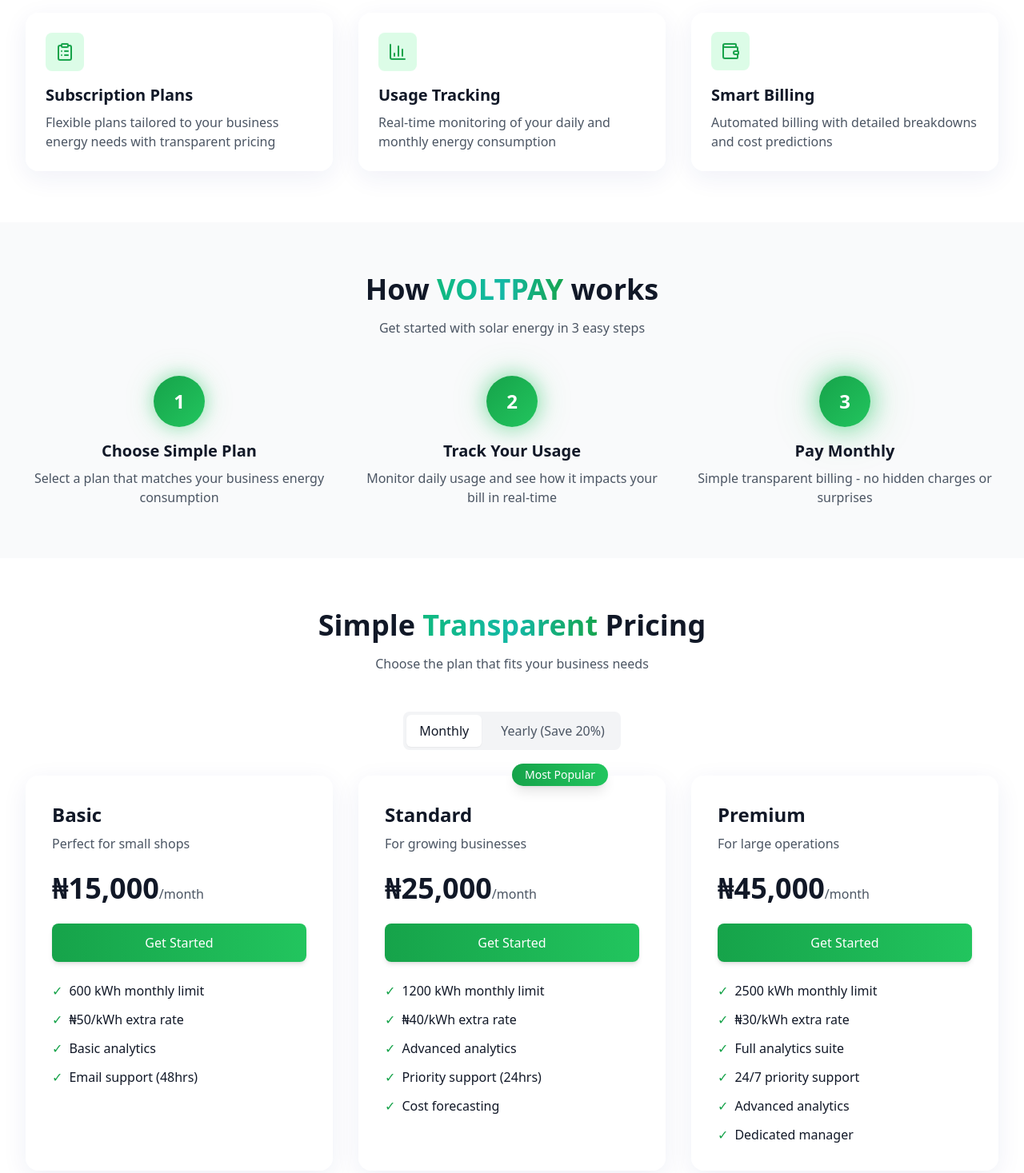
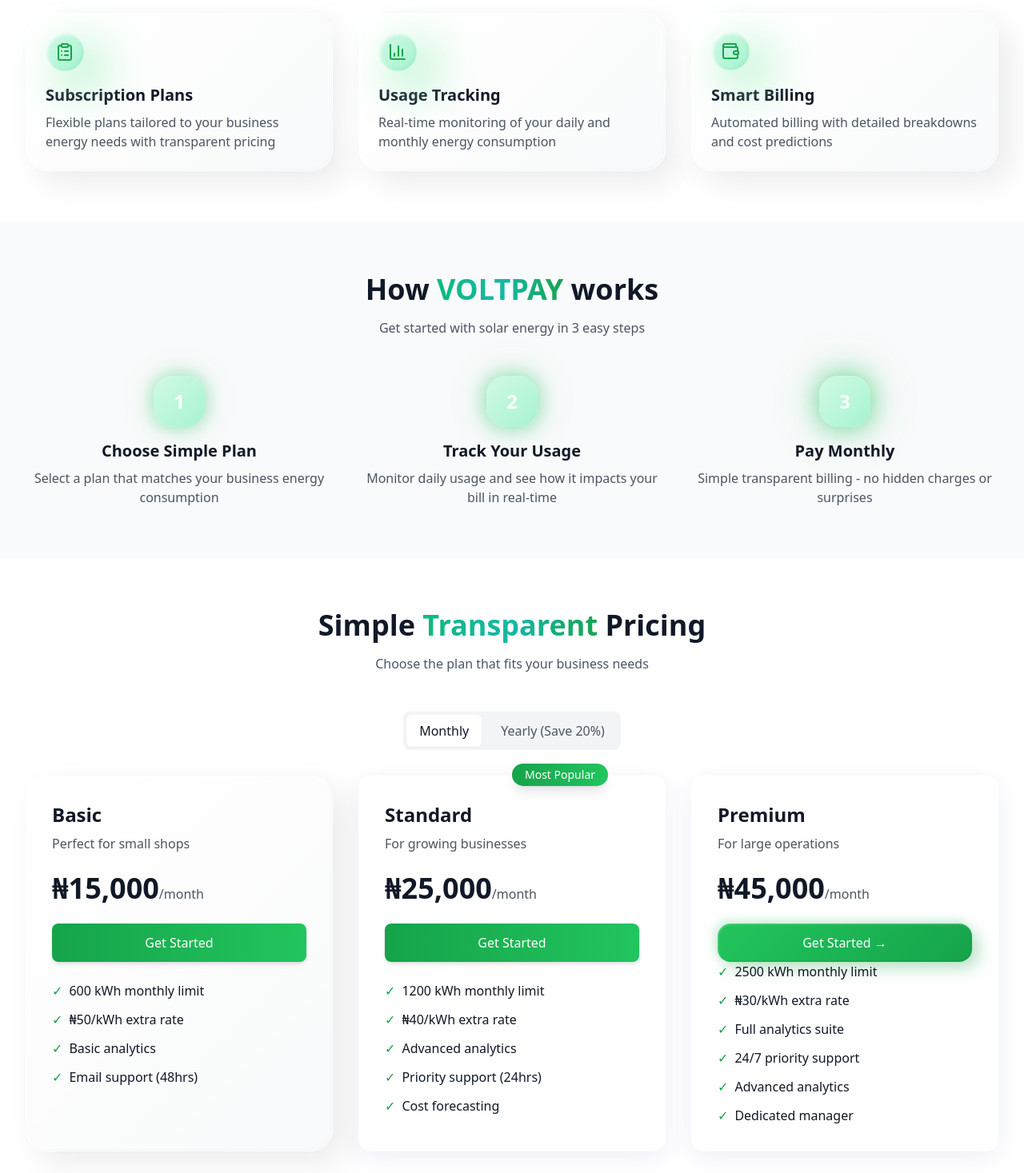
Before and after one commit to stephenmayowa112/buildathon, a Next.js app: page / in a window 1280 px wide. Shown: the part 1330-2797 px from the top of the page at 80% size. Built offline with nearby package versions, Linux system fonts and the light colour scheme; no server answers.

Commit message:
feat: set up initial Next.js project structure including a comprehensive landing page, authentication, and dashboard.

```diff
--- a/app/globals.css
+++ b/app/globals.css
@@ -49,6 +49,105 @@
     backdrop-filter: blur(12px);
     -webkit-backdrop-filter: blur(12px);
     border: 1px solid rgba(22, 163, 74, 0.2);
+  }
+
+  /* Claymorphism utilities */
+  .clay {
+    background: linear-gradient(135deg, #f5f7fa 0%, #e8ecf1 100%);
+    border-radius: 24px;
+    box-shadow:
+      20px 20px 60px #d1d5db,
+      -20px -20px 60px #ffffff,
+      inset 2px 2px 4px rgba(255, 255, 255, 0.8),
+      inset -2px -2px 4px rgba(0, 0, 0, 0.05);
+  }
+
+  .clay-pressed {
+    background: linear-gradient(135deg, #e8ecf1 0%, #f5f7fa 100%);
+    border-radius: 24px;
+    box-shadow:
+      inset 8px 8px 16px #d1d5db,
+      inset -8px -8px 16px #ffffff;
+  }
+
+  .clay-green {
+    background: linear-gradient(135deg, #d1fae5 0%, #a7f3d0 100%);
+    border-radius: 24px;
+    box-shadow:
+      20px 20px 60px #86efac,
+      -20px -20px 60px #ffffff,
+      inset 2px 2px 4px rgba(255, 255, 255, 0.9),
+      inset -2px -2px 4px rgba(34, 197, 94, 0.1);
+  }
+
+  .clay-card {
+    background: linear-gradient(135deg, #ffffff 0%, #f9fafb 100%);
+    border-radius: 28px;
+    box-shadow:
+      15px 15px 40px rgba(0, 0, 0, 0.08),
+      -15px -15px 40px rgba(255, 255, 255, 0.9),
+      inset 1px 1px 2px rgba(255, 255, 255, 0.8),
+      inset -1px -1px 2px rgba(0, 0, 0, 0.03);
+    border: 1px solid rgba(255, 255, 255, 0.8);
+  }
+
+  .clay-button {
+    background: linear-gradient(135deg, #22c55e 0%, #16a34a 100%);
+    border-radius: 16px;
+    box-shadow:
+      8px 8px 20px rgba(22, 163, 74, 0.3),
+      -4px -4px 12px rgba(34, 197, 94, 0.2),
+      inset 1px 1px 2px rgba(255, 255, 255, 0.3),
+      inset -1px -1px 2px rgba(0, 0, 0, 0.1);
+    transition: all 0.3s ease;
+  }
+
+  .clay-button:hover {
+    box-shadow:
+      12px 12px 30px rgba(22, 163, 74, 0.4),
+      -6px -6px 16px rgba(34, 197, 94, 0.3),
+      inset 1px 1px 2px rgba(255, 255, 255, 0.4),
+      inset -1px -1px 2px rgba(0, 0, 0, 0.15);
+    transform: translateY(-2px);
+  }
+
+  .clay-button:active {
+    box-shadow:
+      inset 4px 4px 12px rgba(22, 163, 74, 0.4),
+      inset -2px -2px 8px rgba(34, 197, 94, 0.2);
+    transform: translateY(0);
+  }
+
+  .clay-input {
+    background: linear-gradient(135deg, #f9fafb 0%, #ffffff 100%);
+    border-radius: 16px;
+    box-shadow:
+      inset 6px 6px 12px rgba(0, 0, 0, 0.06),
+      inset -6px -6px 12px rgba(255, 255, 255, 0.9);
+    border: 1px solid rgba(229, 231, 235, 0.8);
+  }
+
+  .clay-badge {
+    background: linear-gradient(135deg, #fef3c7 0%, #fde68a 100%);
+    border-radius: 20px;
+    box-shadow:
+      4px 4px 12px rgba(251, 191, 36, 0.2),
+      -2px -2px 8px rgba(255, 255, 255, 0.8),
+      inset 1px 1px 2px rgba(255, 255, 255, 0.6);
+  }
+
+  /* Claymorphism hover effects */
+  .clay-hover {
+    transition: all 0.3s cubic-bezier(0.4, 0, 0.2, 1);
+  }
+
+  .clay-hover:hover {
+    transform: translateY(-4px);
+    box-shadow:
+      25px 25px 70px #d1d5db,
+      -25px -25px 70px #ffffff,
+      inset 2px 2px 4px rgba(255, 255, 255, 0.9),
+      inset -2px -2px 4px rgba(0, 0, 0, 0.08);
   }
 
   /* Gradient animations */
--- a/app/layout.tsx
+++ b/app/layout.tsx
@@ -13,7 +13,7 @@
   openGraph: {
     title: "VOLTPAY - Clean Energy For Your Business",
     description: "Affordable, subscription-based solar energy solutions for businesses.",
-    url: "https://voltpay.com",
+    url: "https://voltpaybuild.vercel.app",
     siteName: "VOLTPAY",
     locale: "en_NG",
     type: "website",
--- a/app/page.tsx
+++ b/app/page.tsx
@@ -54,13 +54,13 @@
         <div className="flex gap-4 mb-12 animate-fadeInUp delay-300">
           <Link
             href="/auth/signup"
-            className="px-8 py-4 bg-gradient-to-r from-green-600 to-green-500 text-white rounded-xl font-semibold hover:from-green-700 hover:to-green-600 transition-all shadow-lg hover:shadow-xl transform hover:-translate-y-1 hover:scale-105"
+            className="px-8 py-4 clay-button text-white rounded-xl font-semibold transition-all"
           >
             Get Started →
           </Link>
           <Link
             href="#pricing"
-            className="px-8 py-4 glass-card rounded-xl font-semibold hover:shadow-lg transition-all transform hover:-translate-y-1"
+            className="px-8 py-4 clay-card rounded-xl font-semibold clay-hover transition-all"
           >
             View Pricing
           </Link>
@@ -121,8 +121,8 @@
         </p>
 
         <div className="grid md:grid-cols-3 gap-8">
-          <div className="glass-card p-6 rounded-2xl hover:shadow-2xl transition-all transform hover:-translate-y-2 animate-fadeInUp delay-200 hover-lift">
-            <div className="w-12 h-12 bg-green-100 rounded-lg flex items-center justify-center mb-4 animate-bounce-subtle">
+          <div className="clay-card clay-hover p-6 rounded-2xl transition-all animate-fadeInUp delay-200">
+            <div className="w-12 h-12 clay-green rounded-lg flex items-center justify-center mb-4 animate-bounce-subtle">
               <ClipboardList className="w-6 h-6 text-green-600" />
             </div>
             <h3 className="text-xl font-bold mb-2">Subscription Plans</h3>
@@ -131,8 +131,8 @@
             </p>
           </div>
 
-          <div className="glass-card p-6 rounded-2xl hover:shadow-2xl transition-all transform hover:-translate-y-2 animate-fadeInUp delay-300 hover-lift">
-            <div className="w-12 h-12 bg-green-100 rounded-lg flex items-center justify-center mb-4 animate-bounce-subtle" style={{ animationDelay: '0.2s' }}>
+          <div className="clay-card clay-hover p-6 rounded-2xl transition-all animate-fadeInUp delay-300">
+            <div className="w-12 h-12 clay-green rounded-lg flex items-center justify-center mb-4 animate-bounce-subtle" style={{ animationDelay: '0.2s' }}>
               <BarChart3 className="w-6 h-6 text-green-600" />
             </div>
             <h3 className="text-xl font-bold mb-2">Usage Tracking</h3>
@@ -141,8 +141,8 @@
             </p>
           </div>
 
-          <div className="glass-card p-6 rounded-2xl hover:shadow-2xl transition-all transform hover:-translate-y-2 animate-fadeInUp delay-400 hover-lift">
-            <div className="w-12 h-12 bg-green-100 rounded-lg flex items-center justify-center mb-4 animate-bounce-subtle" style={{ animationDelay: '0.4s' }}>
+          <div className="clay-card clay-hover p-6 rounded-2xl transition-all animate-fadeInUp delay-400">
+            <div className="w-12 h-12 clay-green rounded-lg flex items-center justify-center mb-4 animate-bounce-subtle" style={{ animationDelay: '0.4s' }}>
               <Wallet className="w-6 h-6 text-green-600" />
             </div>
             <h3 className="text-xl font-bold mb-2">Smart Billing</h3>
@@ -165,7 +165,7 @@
 
           <div className="grid md:grid-cols-3 gap-8">
             <div className="text-center animate-fadeInUp delay-200">
-              <div className="w-16 h-16 bg-gradient-to-br from-green-600 to-green-500 text-white rounded-full flex items-center justify-center text-2xl font-bold mx-auto mb-4 shadow-lg glow-pulse">
+              <div className="w-16 h-16 clay-green text-white rounded-full flex items-center justify-center text-2xl font-bold mx-auto mb-4 shadow-lg glow-pulse">
                 1
               </div>
               <h3 className="text-xl font-bold mb-2">Choose Simple Plan</h3>
@@ -175,7 +175,7 @@
             </div>
 
             <div className="text-center animate-fadeInUp delay-300">
-              <div className="w-16 h-16 bg-gradient-to-br from-green-600 to-green-500 text-white rounded-full flex items-center justify-center text-2xl font-bold mx-auto mb-4 shadow-lg glow-pulse" style={{ animationDelay: '0.5s' }}>
+              <div className="w-16 h-16 clay-green text-white rounded-full flex items-center justify-center text-2xl font-bold mx-auto mb-4 shadow-lg glow-pulse" style={{ animationDelay: '0.5s' }}>
                 2
               </div>
               <h3 className="text-xl font-bold mb-2">Track Your Usage</h3>
@@ -185,7 +185,7 @@
             </div>
 
             <div className="text-center animate-fadeInUp delay-400">
-              <div className="w-16 h-16 bg-gradient-to-br from-green-600 to-green-500 text-white rounded-full flex items-center justify-center text-2xl font-bold mx-auto mb-4 shadow-lg glow-pulse" style={{ animationDelay: '1s' }}>
+              <div className="w-16 h-16 clay-green text-white rounded-full flex items-center justify-center text-2xl font-bold mx-auto mb-4 shadow-lg glow-pulse" style={{ animationDelay: '1s' }}>
                 3
               </div>
               <h3 className="text-xl font-bold mb-2">Pay Monthly</h3>
@@ -233,7 +233,7 @@
 
         <div className="grid md:grid-cols-3 gap-8">
           {/* Basic Plan */}
-          <div className="glass-card rounded-2xl p-8 hover:shadow-2xl transition-all transform hover:-translate-y-2 animate-fadeInUp delay-200 hover-lift">
+          <div className="clay-card clay-hover p-8 rounded-2xl transition-all animate-fadeInUp delay-200">
             <h3 className="text-2xl font-bold mb-2">Basic</h3>
             <p className="text-gray-600 mb-6">Perfect for small shops</p>
             <div className="mb-6">
@@ -347,9 +347,9 @@
             </div>
             <Link
               href="/auth/signup?plan=premium"
-              className="block w-full py-3 bg-gradient-to-r from-green-600 to-green-500 text-white text-center rounded-lg font-medium hover:from-green-700 hover:to-green-600 transition mb-6 shadow-md hover:shadow-lg"
+              className="block w-full py-3 clay-button text-white text-center rounded-lg font-medium transition-all"
             >
-              Get Started
+              Get Started →
             </Link>
             <ul className="space-y-3">
               <li className="flex items-center gap-2">
--- a/app/robots.ts
+++ b/app/robots.ts
@@ -1,7 +1,7 @@
 import { MetadataRoute } from 'next';
 
 export default function robots(): MetadataRoute.Robots {
-  const baseUrl = process.env.NEXT_PUBLIC_APP_URL || 'https://voltpay.com';
+  const baseUrl = process.env.NEXT_PUBLIC_APP_URL || 'https://voltpaybuild.vercel.app';
 
   return {
     rules: {
--- a/app/sitemap.ts
+++ b/app/sitemap.ts
@@ -1,7 +1,7 @@
 import { MetadataRoute } from 'next';
 
 export default function sitemap(): MetadataRoute.Sitemap {
-  const baseUrl = process.env.NEXT_PUBLIC_APP_URL || 'https://voltpay.com';
+  const baseUrl = process.env.NEXT_PUBLIC_APP_URL || 'https://voltpaybuild.vercel.app';
 
   // Core public routes
   const routes = [
```
Also changed, not shown: app/auth/signin/page.tsx (+7 -7 lines), app/dashboard/page.tsx (+7 -7 lines).
